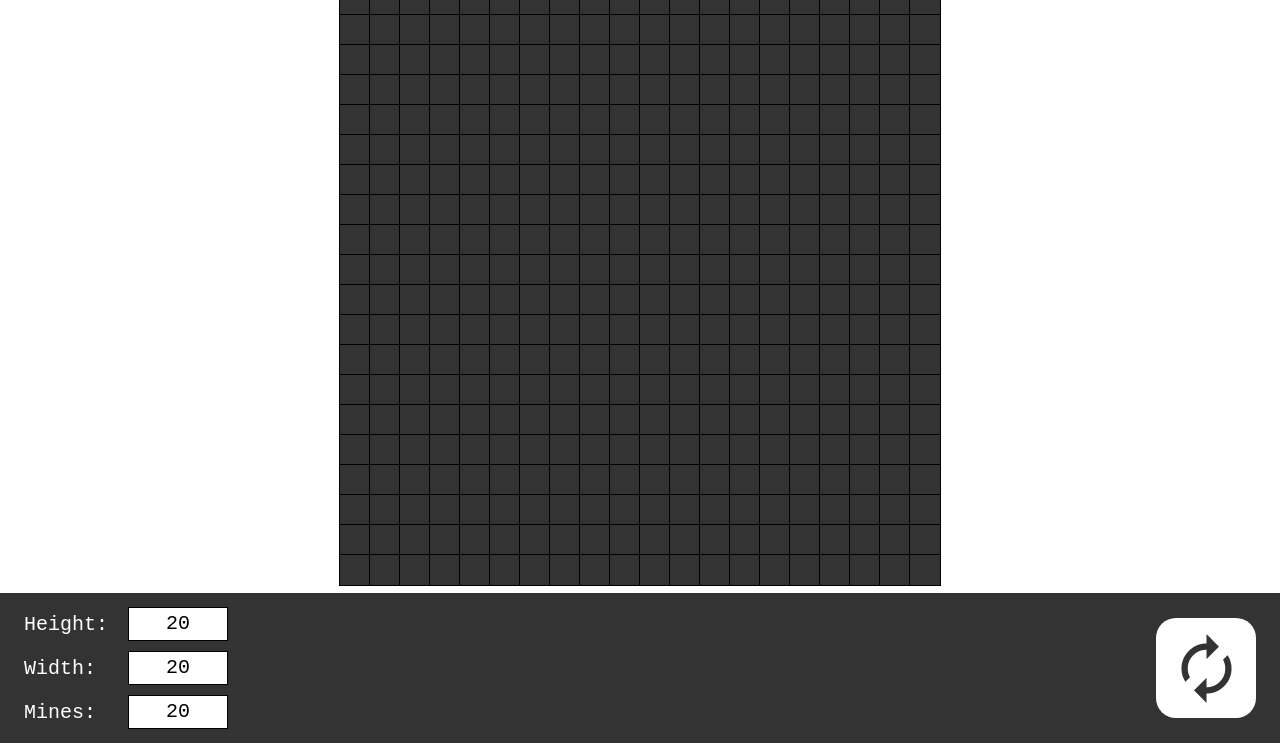
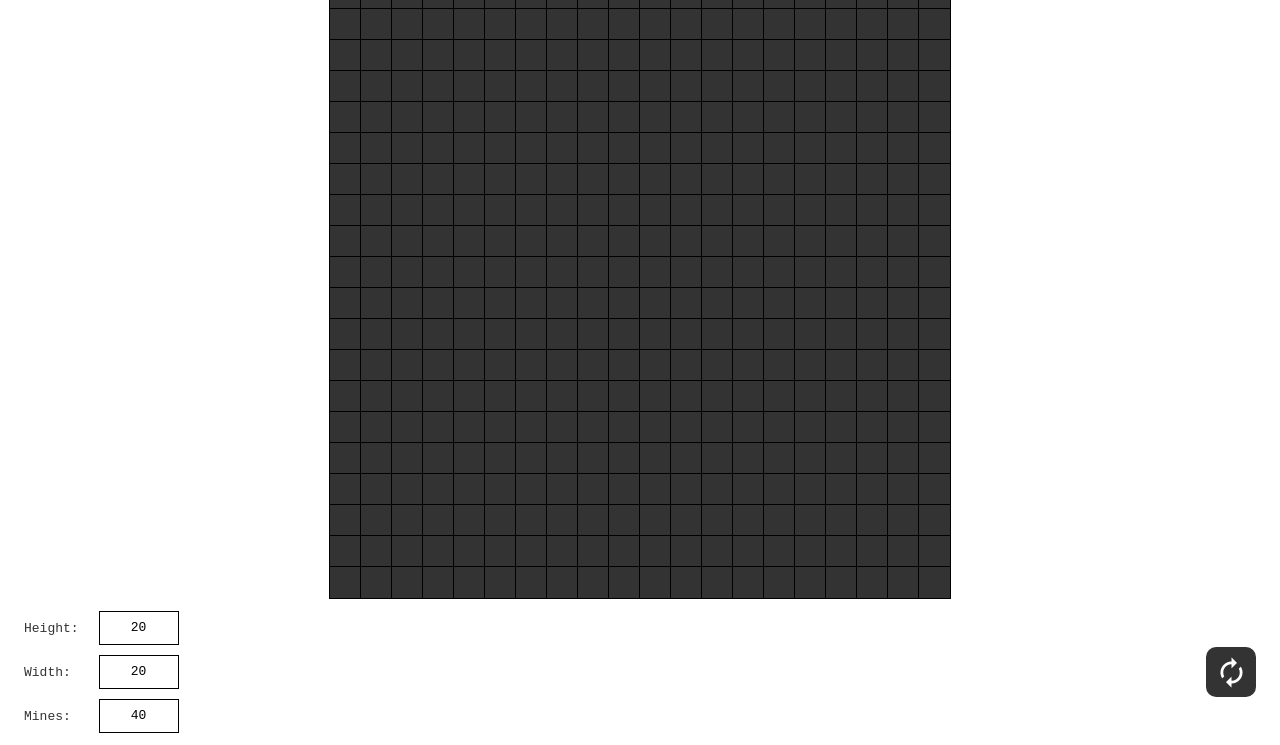
Before and after one commit to hapster100/minesweeper, a website built with webpack: page src/index.html in a window 1280 px wide. Shown: the part 57-802 px from the top of the page. Built offline with nearby package versions, Linux system fonts and the light colour scheme.

Commit message:
no resize

```diff
--- a/src/index.js
+++ b/src/index.js
@@ -8,7 +8,7 @@ class Game {
   static defaultConfig = () => ({
     height: 20,
     width: 20,
-    mines: 20,
+    mines: 40,
     maxHeight: Math.floor((document.body.clientHeight - 170) / 25),
     maxWidth: Math.floor((document.body.clientWidth - 20) / 25)
   })
@@ -32,8 +32,8 @@ class Game {
     }
     this.minesweeper = new MinesweeperNode(
       this.settings.getConfig(),
-      this.root.clientWidth,
-      this.root.clientHeight - 200,
+      this.root.clientWidth - 20,
+      this.root.clientHeight - 170,
     )
     this.root.innerHTML = ''
 
@@ -52,17 +52,5 @@ class Game {
   }
 }
 
-
-function handleVhUnit() {
-  const vh = window.innerHeight/100
-  document.documentElement.style.setProperty('--vh', vh + 'px')
-}
-
-handleVhUnit()
 const root = document.getElementById('root')
 let game = new Game(root)
-document.body.onresize = function() {
-  handleVhUnit()
-  game.destroy()
-  game = new Game(root)
-}
--- a/src/style.css
+++ b/src/style.css
@@ -6,12 +6,12 @@ body, html {
   margin: 0;
   background-color: white;
   font-family: monospace;
+  color: #333;
 }
 
 .container {
-  height: -webkit-fill-available;
-  height: calc(var(--vh, 1vh) * 100);
   width: 100vw;
+  height: 100vh;
   display: flex;
   flex-direction: column;
 }
@@ -53,8 +53,8 @@ body, html {
 }
 
 .field__cell {
-  max-width: 30px;
-  max-height: 30px;
+  max-width: 40px;
+  max-height: 40px;
   flex: 1;
   aspect-ratio: 1;
   background-color: #fafafa;
@@ -97,8 +97,6 @@ body, html {
 }
 
 .number-field {
-  color: white;
-  font-size: 20px;
   display: flex;
   justify-content: space-between;
   align-items: center;
@@ -114,7 +112,7 @@ body, html {
   margin-left: 20px;
   padding: 1px 5px;
   line-height: 30px;
-  width: 100px;
+  width: 80px;
   overflow: hidden;
   color: black;
   border: 1px solid black;
@@ -126,14 +124,14 @@ body, html {
 }
 
 .button {
-  background-color: white;
+  background-color: #333;
   cursor: pointer;
-  height: 100px;
-  width: 100px;
+  height: 50px;
+  width: 50px;
   display: flex;
   align-items: center;
   justify-content: center;
-  border-radius: 20px;
+  border-radius: 10px;
   transition: 0.75s all ease-in;
 }
 
@@ -141,9 +139,15 @@ body, html {
   user-select: none;
   transform: scale(1, -1);
   pointer-events: none;
-  color: #333;
-  font-size: 75px;
+  color: white;
+  font-size: 33px;
 }
+
+.button:hover i {
+  transform: scale(1, -1) rotate(-360deg);
+  transition: 0.75s all ease-in;
+}
+
 
 .settings {
   border-radius: 20px;
@@ -153,12 +157,6 @@ body, html {
   display: flex;
   align-items: center;
   justify-content: space-between;
-  background-color: #333;
   padding: 12px 24px;
   height: 150px;
 }
-
-.button:hover i {
-  transform: scale(1, -1) rotate(-360deg);
-  transition: 0.75s all ease-in;
-}
```
